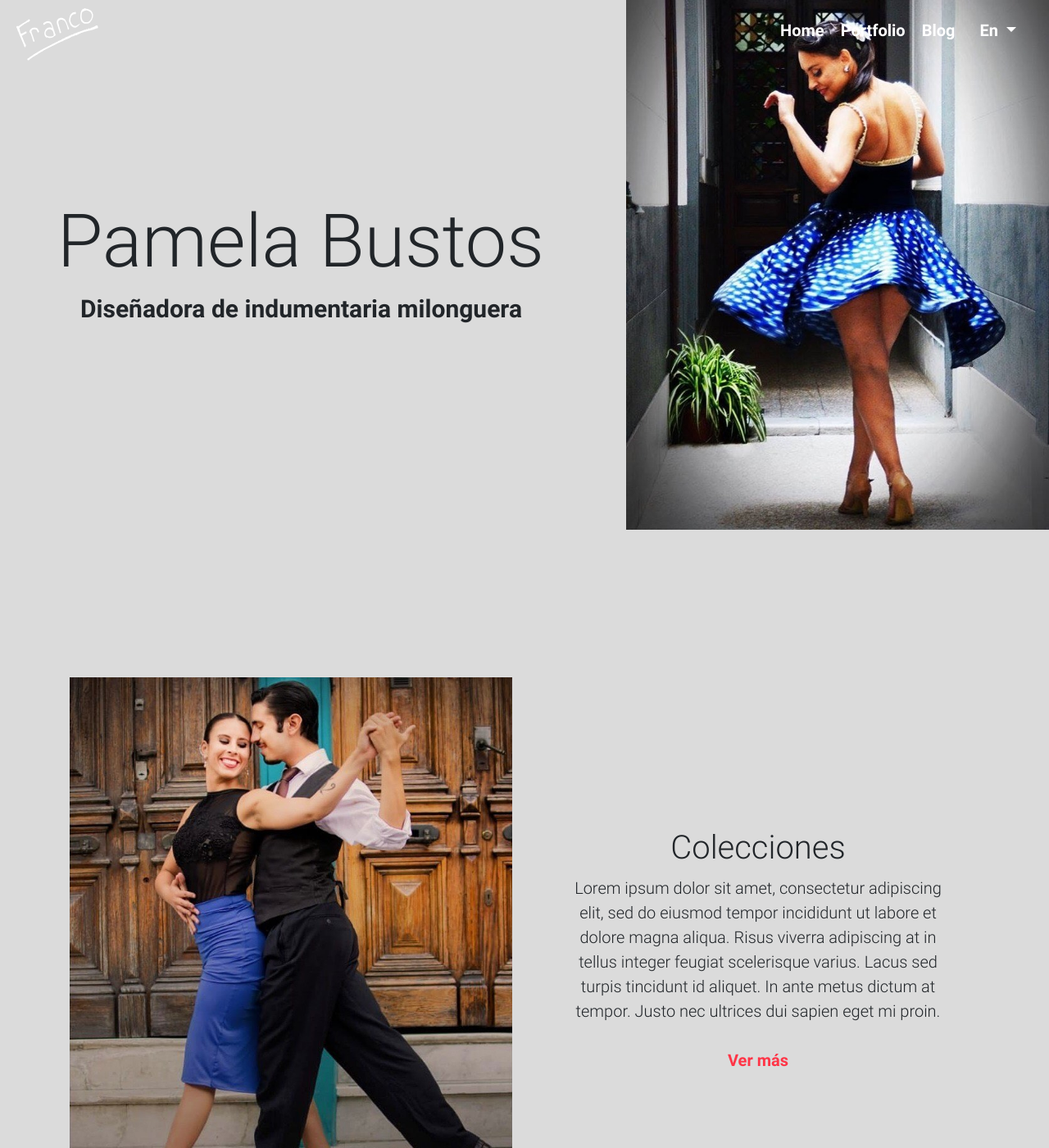
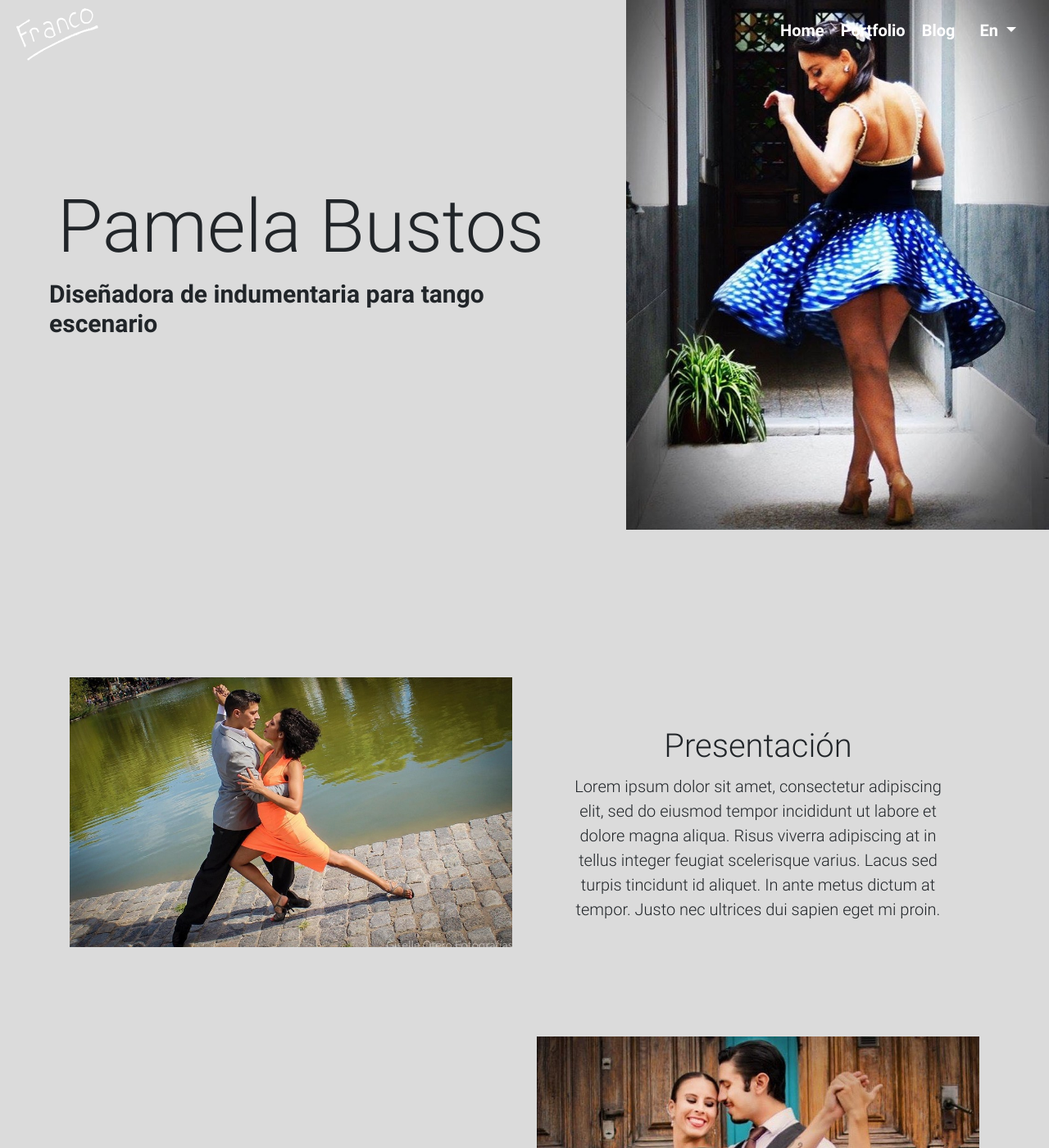
Before and after one commit to pamelabustostango/testing-site, a Jekyll site: the page built from index_en.html, in a window 1280 px wide and 1400 px high. Shown: the whole window at 82% size. Built offline with Jekyll 4.4.1, drawn with Linux system fonts in a browser that asks for light colours; some of the changed text lies outside the part shown.

Commit message:
Home changes

```diff
--- a/_includes/intro.html
+++ b/_includes/intro.html
@@ -7,7 +7,7 @@
 
         <div class="d-flex flex-column justify-content-center align-items-center h-100 p-5">
           <h1 class="heading display-3 animated zoomIn">Pamela Bustos</h1>
-          <h4 class="subheading font-weight-bold animated zoomIn">Diseñadora de indumentaria milonguera</h4>
+          <h4 class="subheading font-weight-bold animated zoomIn">Diseñadora de indumentaria para tango escenario</h4>
           <!--
           <div class="mr-auto">
             <button type="button" class="btn btn-lily btn-margin btn-rounded">Get started <i class="fas fa-caret-right ml-3"></i></button>
--- a/_includes/navbar.html
+++ b/_includes/navbar.html
@@ -2,7 +2,7 @@
 <nav class="navbar navbar-expand-lg navbar-dark fixed-top scrolling-navbar" id="horizontalBar">
 
 
-  <a class="navbar-brand" href="#">
+  <a class="navbar-brand" href="/">
       <div style="width: 100px; position: absolute; fill: white; top: 10px;">
       {% include logo.svg %}
       </div>
--- a/_layouts/home.html
+++ b/_layouts/home.html
@@ -5,31 +5,31 @@
     <section class="my-5">
         <div class="row justify-items-center text-center">
             <div class="col-12 col-md-6 justify-items-center">
-                <img src="/assets/images/port-4.jpg" class="img-fluid wow fadeIn" />
+                <img src="/assets/images/port-6.jpg" class="img-fluid wow fadeIn" />
             </div>
             <div class="col-12 col-md-6 align-self-center p-5 wow fadeInRight">
-                <h2>Colecciones</h2>
+                <h2>Presentación</h2>
                 <p class="text-center">
                     Lorem ipsum dolor sit amet, consectetur adipiscing elit, sed do eiusmod tempor incididunt ut labore et dolore magna aliqua.
                     Risus viverra adipiscing at in tellus integer feugiat scelerisque varius. Lacus sed turpis tincidunt id aliquet.
                     In ante metus dictum at tempor. Justo nec ultrices dui sapien eget mi proin.
                 </p>
-                <a class="nav-link text-danger" href="">Ver más</a>
             </div>
         </div>
     </section>
     <section class="my-5">
         <div class="row justify-items-center text-center">
             <div class="col-12 col-md-6 align-self-center p-5 order-2 order-md-1 wow fadeInLeft">
-                <h2>Colecciones</h2>
+                <h2>Trabajos - Qué, para quiénes</h2>
                 <p class="text-center">
                     Lorem ipsum dolor sit amet, consectetur adipiscing elit, sed do eiusmod tempor incididunt ut labore et dolore magna aliqua.
                     Risus viverra adipiscing at in tellus integer feugiat scelerisque varius. Lacus sed turpis tincidunt id aliquet.
                     In ante metus dictum at tempor. Justo nec ultrices dui sapien eget mi proin.
                 </p>
+                <a class="nav-link text-danger" href="/portfolio">Ver más</a>
             </div>
             <div class="col-12 col-md-6  justify-items-center order-1 order-md-2">
-                <img src="/assets/images/port-7.jpg" class="img-fluid wow fadeIn" />
+                <img src="/assets/images/port-4.jpg" class="img-fluid wow fadeIn" />
             </div>
         </div>
     </section>
@@ -39,7 +39,7 @@
                 <img src="/assets/images/port-8.jpg" class="img-fluid wow fadeInLeft" />
             </div>
             <div class="col-12 col-md-6 align-self-center p-5 wow fadeInRight">
-                <h2>Colecciones</h2>
+                <h2>Detalle trabajo - Cómo</h2>
                 <p class=" text-center">
                     Lorem ipsum dolor sit amet, consectetur adipiscing elit, sed do eiusmod tempor incididunt ut labore et dolore magna aliqua.
                     Risus viverra adipiscing at in tellus integer feugiat scelerisque varius. Lacus sed turpis tincidunt id aliquet.
@@ -48,5 +48,21 @@
             </div>
         </div>
     </section>
+    <section class="my-5">
+        <div class="row justify-items-center text-center">
+            <div class="col-12 col-md-6 align-self-center p-5 order-2 order-md-1 wow fadeInLeft">
+                <h2>Conocer más - Link al blog</h2>
+                <p class="text-center">
+                    Lorem ipsum dolor sit amet, consectetur adipiscing elit, sed do eiusmod tempor incididunt ut labore et dolore magna aliqua.
+                    Risus viverra adipiscing at in tellus integer feugiat scelerisque varius. Lacus sed turpis tincidunt id aliquet.
+                    In ante metus dictum at tempor. Justo nec ultrices dui sapien eget mi proin.
+                </p>
+                <a class="nav-link text-danger" href="/blog">Ver más</a>
+            </div>
+            <div class="col-12 col-md-6  justify-items-center order-1 order-md-2">
+                <img src="/assets/images/port-4.jpg" class="img-fluid wow fadeIn" />
+            </div>
+        </div>
+    </section>
     {% include contactForm.html %}
 </div>
--- a/index_en.html
+++ b/index_en.html
@@ -2,7 +2,7 @@
 permalink: /en
 layout: home
 title: home
-subtitle: Custom Website Design and Development
+subtitle: Vestidos diseñados para que solo pienses en bailar
 lang: en
 ref: index
 ---
```
